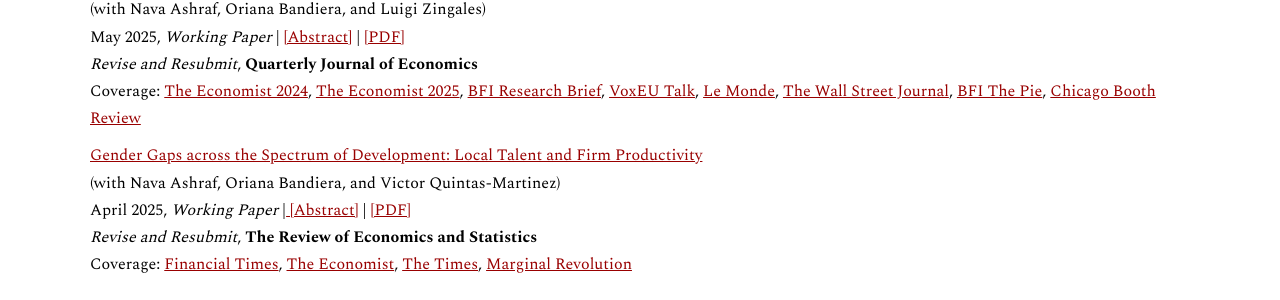
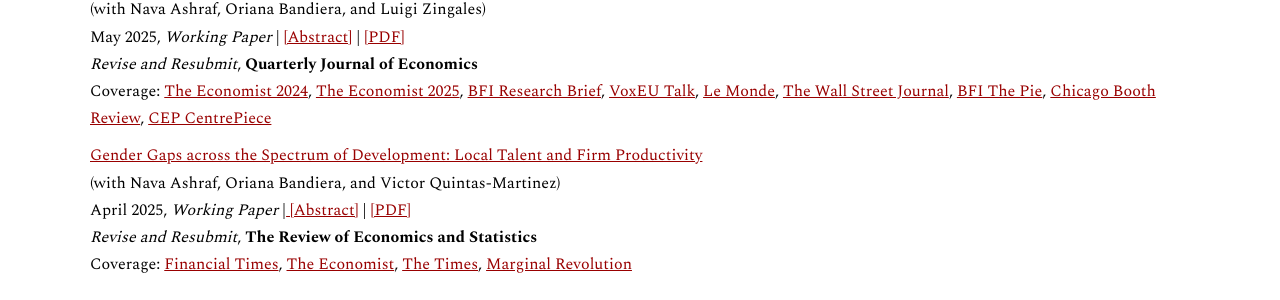
Before and after one commit to virginiaminni/virginiaminni.github.io, a Jekyll site: the page built from research.md, in a window 1280 px wide. Shown: the part 492-792 px from the top of the page. Built offline with Jekyll 4.4.1, drawn with Linux system fonts in a browser that asks for light colours.

Commit message:
Revise coverage section in research.md
Updated coverage section with additional references and links.

```diff
--- a/research.md
+++ b/research.md
@@ -29,7 +29,7 @@ March 2026, *Working Paper* | <a href="#" class="toggle-abstract" data-target="a
 May 2025, *Working Paper* | <a href="#" class="toggle-abstract" data-target="abstract-4" style="text-decoration: underline; color: #990000;">[Abstract]</a> | <a href="/assets/files/ABMZ MeaningatWork2025.pdf" target="_blank" rel="noopener noreferrer">[PDF]</a> <br>
 *Revise and Resubmit*, **Quarterly Journal of Economics** <br>
 Coverage:
-<a href="https://www.economist.com/business/2024/12/05/how-to-inspire-people" target="_blank" rel="noopener noreferrer">The Economist 2024</a>, <a href="https://www.economist.com/business/2025/02/13/how-to-get-people-to-resign" target="_blank" rel="noopener noreferrer">The Economist 2025</a>, <a href="https://bfi.uchicago.edu/insights/meaning-at-work/" target="_blank" rel="noopener noreferrer">BFI Research Brief</a>, <a href="https://cepr.org/multimedia/finding-meaning-work" target="_blank" rel="noopener noreferrer">VoxEU Talk</a>, <a href="https://www.lemonde.fr/idees/article/2025/07/02/l-amelioration-des-conditions-de-travail-pourrait-contribuer-a-l-equilibre-des-caisses-de-retraite_6617358_3232.html?search-type=classic&ise_click_rank=1" target="_blank" rel="noopener noreferrer">Le Monde</a>, <a href="https://www.wsj.com/lifestyle/careers/job-hopping-is-out-job-hugging-is-in-for-fearful-workers-338fe1e6?mod=author_content_page_1_pos_1" target="_blank" rel="noopener noreferrer">The Wall Street Journal</a>, <a href="https://bfi.uchicago.edu/insights/finding-your-why-at-work-the-economics-of-purpose/?occurrence_id=0" target="_blank" rel="noopener noreferrer">BFI The Pie</a>, <a href="https://www.chicagobooth.edu/review/purpose-work-translates-performance" target="_blank" rel="noopener noreferrer">Chicago Booth Review</a>  <br>
+<a href="https://www.economist.com/business/2024/12/05/how-to-inspire-people" target="_blank" rel="noopener noreferrer">The Economist 2024</a>, <a href="https://www.economist.com/business/2025/02/13/how-to-get-people-to-resign" target="_blank" rel="noopener noreferrer">The Economist 2025</a>, <a href="https://bfi.uchicago.edu/insights/meaning-at-work/" target="_blank" rel="noopener noreferrer">BFI Research Brief</a>, <a href="https://cepr.org/multimedia/finding-meaning-work" target="_blank" rel="noopener noreferrer">VoxEU Talk</a>, <a href="https://www.lemonde.fr/idees/article/2025/07/02/l-amelioration-des-conditions-de-travail-pourrait-contribuer-a-l-equilibre-des-caisses-de-retraite_6617358_3232.html?search-type=classic&ise_click_rank=1" target="_blank" rel="noopener noreferrer">Le Monde</a>, <a href="https://www.wsj.com/lifestyle/careers/job-hopping-is-out-job-hugging-is-in-for-fearful-workers-338fe1e6?mod=author_content_page_1_pos_1" target="_blank" rel="noopener noreferrer">The Wall Street Journal</a>, <a href="https://bfi.uchicago.edu/insights/finding-your-why-at-work-the-economics-of-purpose/?occurrence_id=0" target="_blank" rel="noopener noreferrer">BFI The Pie</a>, <a href="https://www.chicagobooth.edu/review/purpose-work-translates-performance" target="_blank" rel="noopener noreferrer">Chicago Booth Review</a>, <a href="https://cep.lse.ac.uk/_new/publications/abstract.asp?index=12314" target="_blank" rel="noopener noreferrer">CEP CentrePiece</a> <br>
 <div id="abstract-4" style="display: none; margin-top: 10px;">
 <em>Abstract:</em>  We evaluate a firm’s unusual, worker-centered, solution to the agency problem: enabling employees to reduce the cost of effort rather than pushing them with performance rewards. We randomize the roll-out of the firm’s “Discover Your Purpose” intervention among 2,976 white-collar employees and evaluate their outcomes over two years. We find that performance increases because the low performers either leave the firm or improve in their current jobs. The trade-off between meaning and pay flattens as those with low meaning and high pay leave the firm. Treatment also reshapes stated priorities and reduces gender gaps in preferences and behaviors, including uptake of parental leave. A cost-benefit analysis reveals high returns that are shared between the firm and the employees through higher bonuses. Finally, we show that observational data obscure these gains, causing firms to underestimate the intervention’s true value.
 </div>
```
